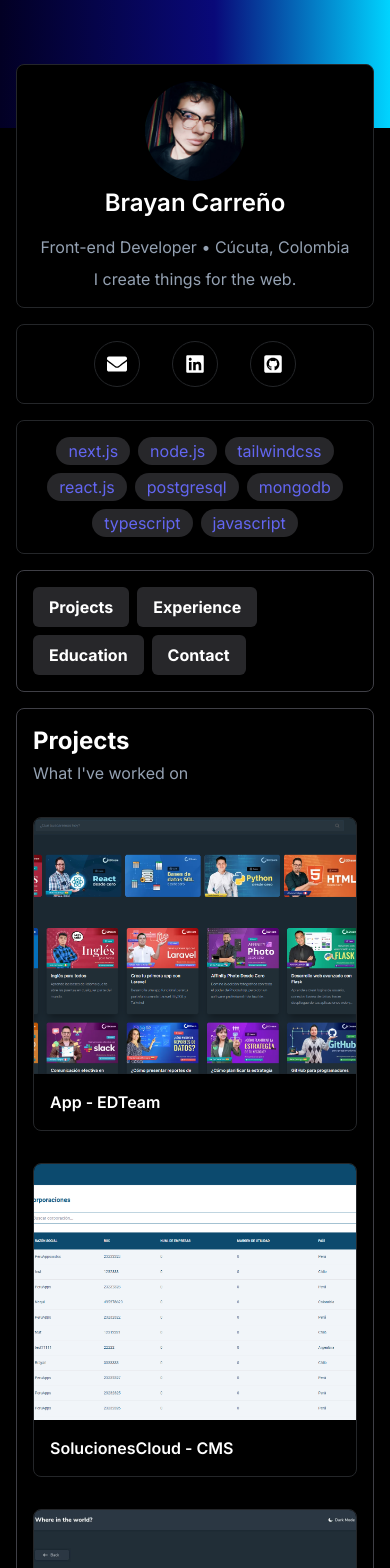
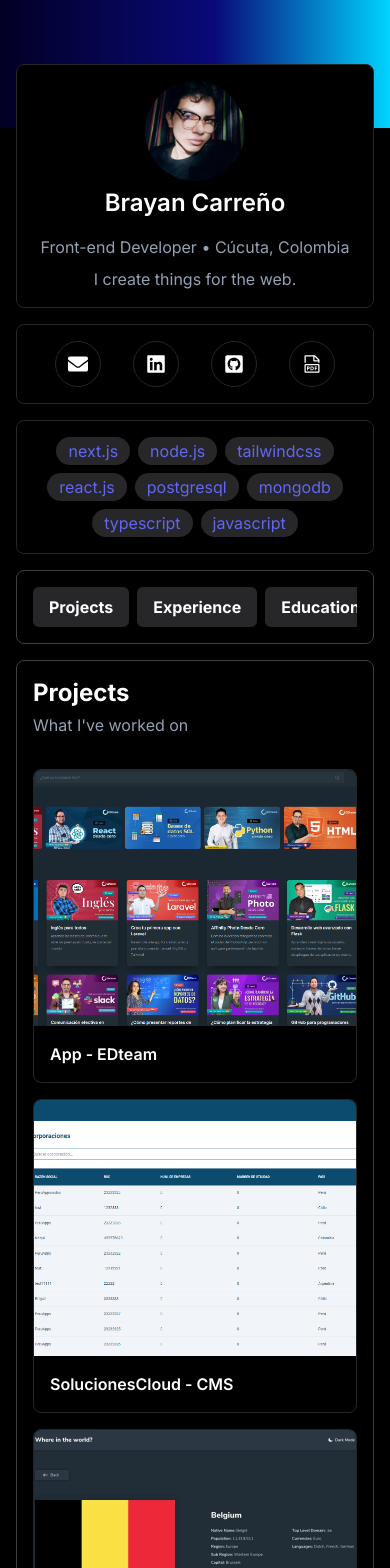
Before and after one commit to andrescptrc/old-portfolio, a Next.js app: page / in a window 390 px wide. Shown: the top 1568 px of the page. Built offline with nearby package versions, Linux system fonts and the light colour scheme.

Commit message:
chore: add final details

```diff
--- a/src/components/contact/ContactPanel.tsx
+++ b/src/components/contact/ContactPanel.tsx
@@ -1,4 +1,5 @@
 import { Tab } from '@headlessui/react';
+import Link from 'next/link';
 
 const ContactPanel = () => {
   return (
@@ -10,9 +11,11 @@ const ContactPanel = () => {
           to work with you!
         </p>
         <div className="flex">
-          <button className="border-[1px] border-indigo-500 rounded-lg px-4 py-2 text-indigo-500 hover:bg-indigo-500 hover:text-white">
-            Send me an email
-          </button>
+          <Link href="mailto:andrebrayan74@gmail.com">
+            <a className="border-[1px] border-indigo-500 rounded-lg px-4 py-2 text-indigo-500 hover:bg-indigo-500 hover:text-white">
+              Send me an email
+            </a>
+          </Link>
         </div>
       </div>
     </Tab.Panel>
--- a/src/components/education/EducationPanel.tsx
+++ b/src/components/education/EducationPanel.tsx
@@ -23,7 +23,6 @@ const EducationPanel = () => {
           </div>
         </div>
         <h2 className="text-2xl font-bold mb-1">Online Education</h2>
-        <p className="text-accent mb-8">Where I&apos;ve Studied</p>
         <div className="flex flex-col gap-6">
           <div className="p-4 border-base-100 flex">
             <div className="relative h-16 w-16 flex-shrink-0 rounded-lg overflow-hidden">
--- a/src/components/layout/MainLayout.tsx
+++ b/src/components/layout/MainLayout.tsx
@@ -3,12 +3,15 @@ import ProfilePicture from '../profile/ProfilePicture';
 import TabGroup from '../tabs/TabGroup';
 
 const MainLayout = ({ children, dontShowTab }: MainLayoutProps) => {
+  console.log(dontShowTab);
   return (
     <main className="min-h-screen min-w-screen bg-black font-display">
       <div className="h-32 w-full gradient-background" />
-      <ProfilePicture />
-      {!dontShowTab && <TabGroup />}
-      {children}
+      <div className="container grid grid-cols-1 lg:grid-cols-12 mx-auto">
+        <ProfilePicture />
+        {!dontShowTab && <TabGroup />}
+        {children}
+      </div>
       <footer className="py-6 text-center">
         <p className="text-accent">Built with Next.js</p>
       </footer>
--- a/src/components/profile/ProfilePicture.tsx
+++ b/src/components/profile/ProfilePicture.tsx
@@ -1,10 +1,11 @@
 import Image from 'next/image';
 import Link from 'next/link';
 import { FaEnvelope, FaGithubSquare, FaLinkedin } from 'react-icons/fa';
+import { VscFilePdf } from 'react-icons/vsc';
 
 const ProfilePicture = () => {
   return (
-    <>
+    <div className="col-span-1 lg:col-span-4">
       <div className="mx-4 border-[1px] border-base-100 rounded-lg flex flex-col justify-center items-center py-4 -mt-16 bg-black mb-4">
         <div className="relative">
           <Image
@@ -24,7 +25,7 @@ const ProfilePicture = () => {
         </div>
       </div>
       <div className="mx-4 rounded-lg flex justify-center space-x-8 py-4 text-white border-[1px] border-base-100 mb-4">
-        <Link href="mailto:brandonpaldom@gmail.com" passHref>
+        <Link href="mailto:andrebrayan74@gmail.com" passHref>
           <a
             className="rounded-full p-3 border-[1px] border-base-100 hover:bg-base-100 cursor-pointer"
             target="_blank"
@@ -54,6 +55,15 @@ const ProfilePicture = () => {
             <FaGithubSquare className="w-5 h-5" />
           </a>
         </Link>
+        <Link href="/curriculum/brayan-carreño-resume.pdf" passHref>
+          <a
+            className="rounded-full p-3 border-[1px] border-base-100 hover:bg-base-100 cursor-pointer"
+            download
+            target="_blank"
+          >
+            <VscFilePdf className="w-5 h-5" />
+          </a>
+        </Link>
       </div>
       <div className="mx-4 rounded-lg flex flex-wrap justify-center gap-2 p-4 text-white border-[1px] border-base-100 mb-4">
         <span className="rounded-full bg-zinc-800 p-0.5 px-3 text-indigo-500">
@@ -81,7 +91,7 @@ const ProfilePicture = () => {
           javascript
         </span>
       </div>
-    </>
+    </div>
   );
 };
 
--- a/src/components/projects/ProjectsPanel.tsx
+++ b/src/components/projects/ProjectsPanel.tsx
@@ -1,5 +1,6 @@
 import { Tab } from '@headlessui/react';
 import Image from 'next/image';
+import Link from 'next/link';
 
 const ProjectsPanel = () => {
   return (
@@ -7,8 +8,9 @@ const ProjectsPanel = () => {
       <div className="w-full">
         <h2 className="text-2xl font-bold mb-1">Projects</h2>
         <p className="text-accent mb-8">What I&apos;ve worked on</p>
-        <div className="flex flex-col gap-8">
-          <div className="border-[1px] border-base-100 rounded-lg overflow-hidden hover:bg-base-100 cursor-pointer">
+        <div className="mt-4 grid grid-cols-1 md:grid-cols-2 gap-4">
+          <Link href="/projects/kakaroto">
+            <a className="border-[1px] border-base-100 rounded-lg overflow-hidden hover:bg-base-100 cursor-pointer">
               <div className="relative w-full h-64  bg-cover bg-center">
                 <Image
                   src="/projects/kakaroto.png"
@@ -21,9 +23,11 @@ const ProjectsPanel = () => {
                   priority
                 />
               </div>
-            <h3 className="font-semibold p-4">App - EDTeam</h3>
-          </div>
-          <div className="border-[1px] border-base-100 rounded-lg overflow-hidden hover:bg-base-100 cursor-pointer">
+              <h3 className="font-semibold p-4">App - EDteam</h3>
+            </a>
+          </Link>
+          <Link href="/projects/soluciones">
+            <a className="border-[1px] border-base-100 rounded-lg overflow-hidden hover:bg-base-100 cursor-pointer">
               <div className="relative w-full h-64  bg-cover bg-center">
                 <Image
                   src="/projects/cloud.png"
@@ -37,7 +41,9 @@ const ProjectsPanel = () => {
                 />
               </div>
               <h3 className="font-semibold p-4">SolucionesCloud - CMS</h3>
-          </div>
+            </a>
+          </Link>
+          <Link href="/projects/countries">
             <div className="border-[1px] border-base-100 rounded-lg overflow-hidden hover:bg-base-100 cursor-pointer">
               <div className="relative w-full h-64  bg-cover bg-center">
                 <Image
@@ -53,6 +59,7 @@ const ProjectsPanel = () => {
               </div>
               <h3 className="font-semibold p-4">Countries List</h3>
             </div>
+          </Link>
         </div>
       </div>
     </Tab.Panel>
--- a/src/components/tabs/TabGroup.tsx
+++ b/src/components/tabs/TabGroup.tsx
@@ -7,6 +7,7 @@ import TabList from './TabList';
 
 const TabGroup = () => {
   return (
+    <div className="col-span-1 lg:col-span-8 lg:-mt-16">
       <Tab.Group>
         <TabList />
         <Tab.Panels
@@ -19,6 +20,7 @@ const TabGroup = () => {
           <ContactPanel />
         </Tab.Panels>
       </Tab.Group>
+    </div>
   );
 };
 
--- a/src/components/tabs/TabList.tsx
+++ b/src/components/tabs/TabList.tsx
@@ -3,11 +3,15 @@ import TabListItem from './TabListItem';
 
 const TabList = () => {
   return (
-    <Tab.List className="text-white mx-4 rounded-lg flex gap-2 p-4 border-[1px] border-zinc-700 mb-4 flex-wrap">
-      <TabListItem text="Projects" />
-      <TabListItem text="Experience" />
-      <TabListItem text="Education" />
-      <TabListItem text="Contact" />
+    <Tab.List className="text-white mx-4 rounded-lg flex p-4 border-[1px] border-zinc-700 mb-4 bg-black">
+      <div className="!overflow-x-auto">
+        <div className="space-x-2 w-[485px] ">
+          <TabListItem text="Projects" />
+          <TabListItem text="Experience" />
+          <TabListItem text="Education" />
+          <TabListItem text="Contact" />
+        </div>
+      </div>
     </Tab.List>
   );
 };
--- a/src/constants/projects.constants.ts
+++ b/src/constants/projects.constants.ts
@@ -9,7 +9,7 @@ export const PROJECTS: Record<string, ProjectT> = {
       '/projects/kakaroto-1.png',
       '/projects/kakaroto-2.png'
     ],
-    link: 'https://app.ed.team/'
+    link: 'https://ed.team/'
   },
   soluciones: {
     title: 'SolucionesCloud - CMS',
--- a/src/pages/index.tsx
+++ b/src/pages/index.tsx
@@ -1,7 +1,5 @@
 import type { NextPage } from 'next';
 import Head from 'next/head';
-import Image from 'next/image';
-import Link from 'next/link';
 
 import ProfilePicture from '../components/profile/ProfilePicture';
 import TabGroup from '../components/tabs/TabGroup';
@@ -14,8 +12,10 @@ const Home: NextPage = () => {
       </Head>
       <main className="min-h-screen min-w-screen bg-black font-display">
         <div className="h-32 w-full gradient-background" />
-        <ProfilePicture />
-        <TabGroup />
+        <div className="container grid grid-cols-1 lg:grid-cols-12 mx-auto">
+          <ProfilePicture />
+          <TabGroup />
+        </div>
         <footer className="py-6 text-center">
           <p className="text-accent">Built with Next.js</p>
         </footer>
--- a/src/pages/projects/[projectSlug].tsx
+++ b/src/pages/projects/[projectSlug].tsx
@@ -16,8 +16,17 @@ const ProjectPage = () => {
 
   return (
     <MainLayout dontShowTab>
-      <div className="text-white mx-4 rounded-lg p-4 border-[1px] border-zinc-700">
-        <h2 className="text-2xl font-bold mb-4">{title}</h2>
+      <div className="text-white mx-4 rounded-lg p-4 border-[1px] border-zinc-700 col-span-1 lg:col-span-8 lg:-mt-16 bg-black">
+        <div className="flex justify-between items-center">
+          <h2 className="text-2xl font-bold mb-4">{title}</h2>
+          <div>
+            <Link href="/">
+              <a className="border-[1px] border-indigo-500 rounded-lg px-4 py-2 text-indigo-500 hover:bg-indigo-500 hover:text-white">
+                Volver
+              </a>
+            </Link>
+          </div>
+        </div>
         <div className="rounded-lg flex flex-wrap gap-2 text-white mb-4">
           {tags.map((tag, index) => (
             <span
@@ -45,7 +54,7 @@ const ProjectPage = () => {
         <div className="space-y-6">
           {images.map((image, index) => (
             <div
-              className="relative w-full h-64 bg-cover bg-center rounded-lg overflow-hidden"
+              className="relative w-full h-64 lg:h-[550px] bg-cover bg-center rounded-lg overflow-hidden"
               key={`image-${index}`}
             >
               <Image
```
Also changed, not shown: 1 other file (tests, documents, lock files or other folders). Lines whose indentation alone changed are shown as unchanged.
